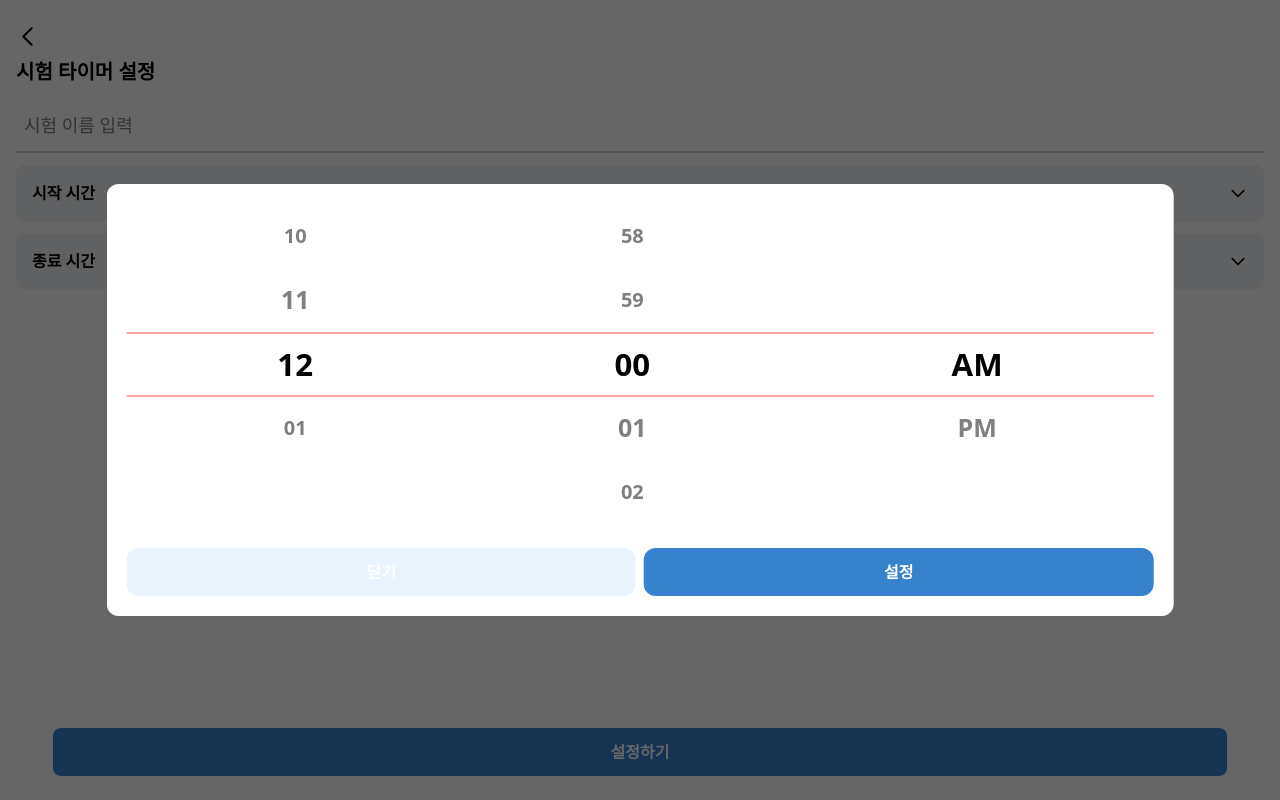
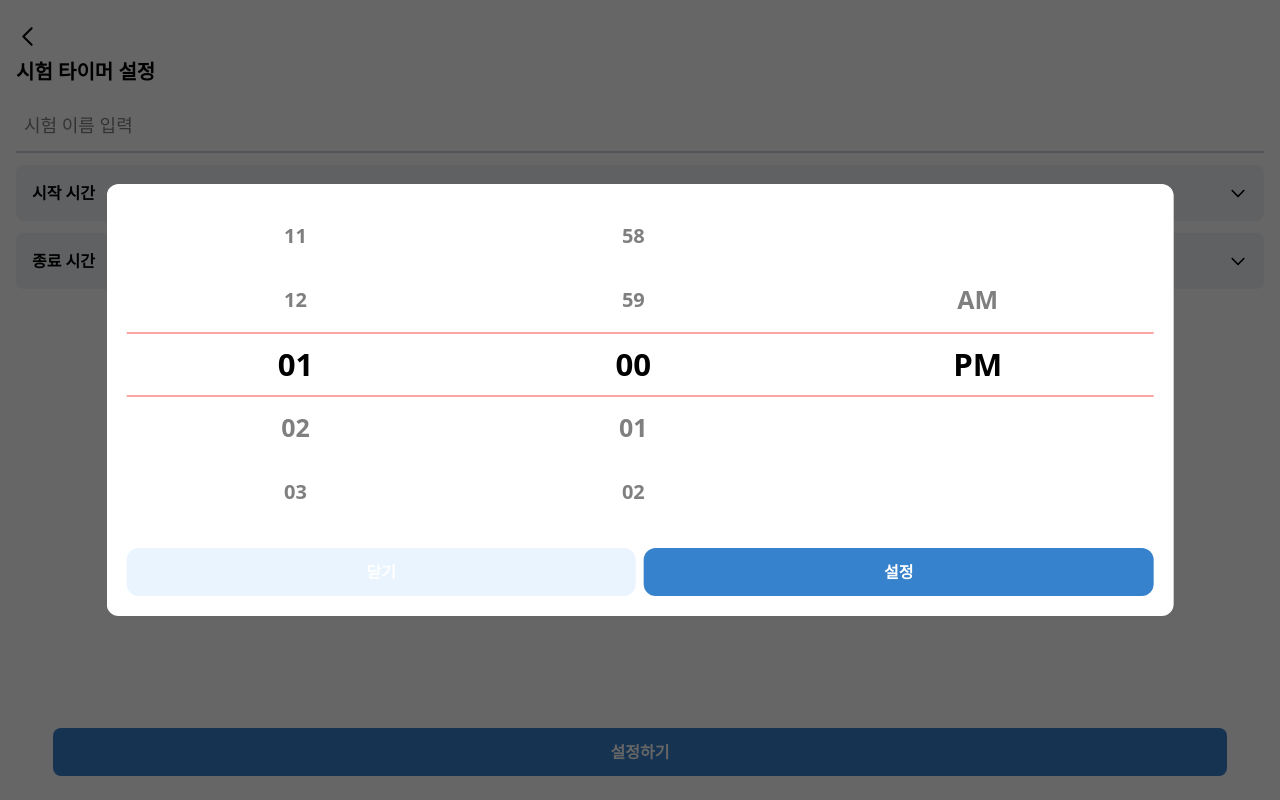
Before and after one commit to lee-yun-pyo/ExamTimer, a React (Vite) app in the folder front/: page /create-exam in a window 1280 px wide. Both pictures are taken after a click on the element "시작 시간". Built offline with nearby package versions, Linux system fonts and the light colour scheme.

Commit message:
#8 fix: timeMode에 따른 모달 값 표기 에러 수정

```diff
--- a/front/src/components/CreateExam/TimeSlider.tsx
+++ b/front/src/components/CreateExam/TimeSlider.tsx
@@ -12,9 +12,10 @@ export function TimeSlider() {
   const [minutes, setMinutes] = useState(0);
   const [noons, setNoons] = useState(0);
 
-  const { timeRef, handleChangeTimeRef } = useSetTimeContext();
+  const { handleChangeTimeRef, startTime, endTime, timeMode } =
+    useSetTimeContext();
 
-  const [time, noonRef] = timeRef.split(" ");
+  const [time, noonRef] = (timeMode === 1 ? startTime : endTime).split(" ");
   const [hourRef, minuteRef] = time.split(":").map(Number);
 
   useEffect(() => {
--- a/front/src/pages/CreateExam.tsx
+++ b/front/src/pages/CreateExam.tsx
@@ -39,7 +39,7 @@ export function CreateExam() {
 
   return (
     <div className="w-full h-screen px-4 py-4 bg-theme-light dark:bg-theme-dark">
-      <nav className="my-2">
+      <nav className="flex my-2">
         <BackIcon size={25} />
       </nav>
       <h1 className="font-semibold text-xl text-text dark:text-text-dark">
```
